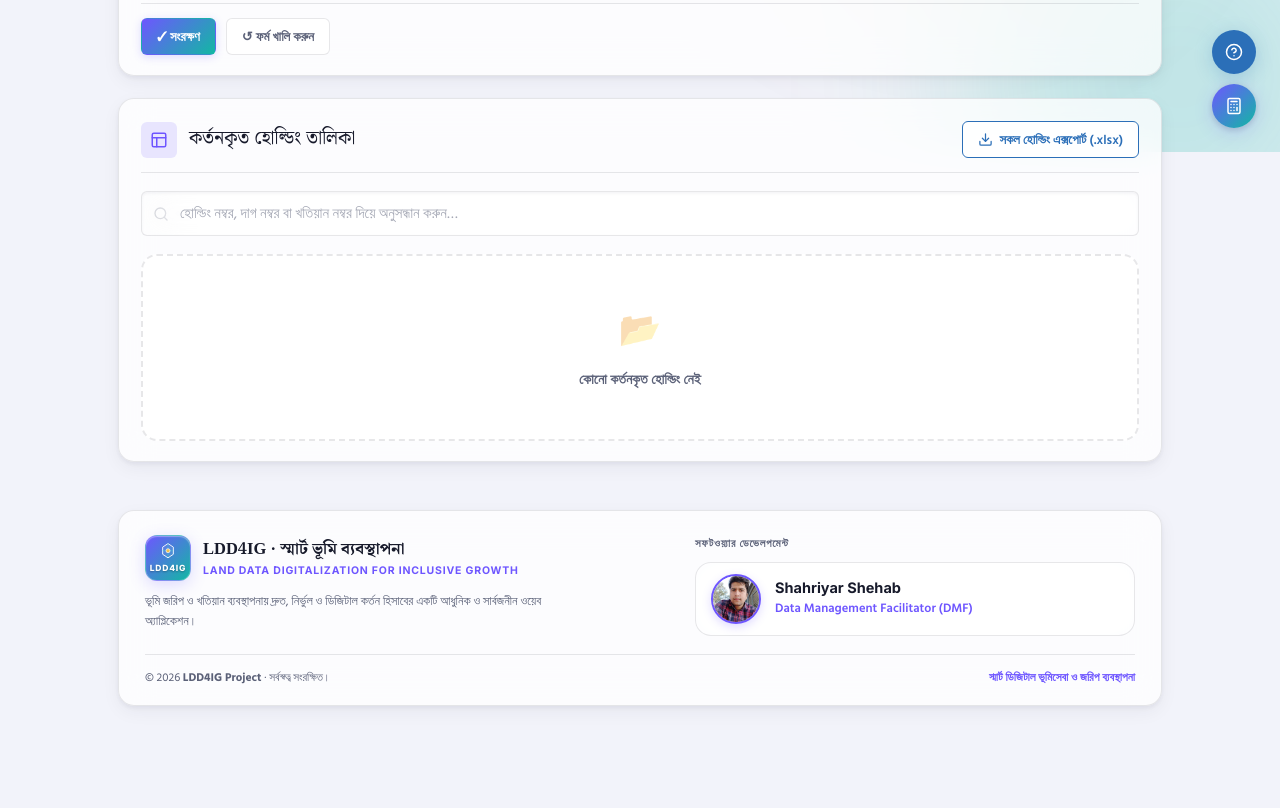
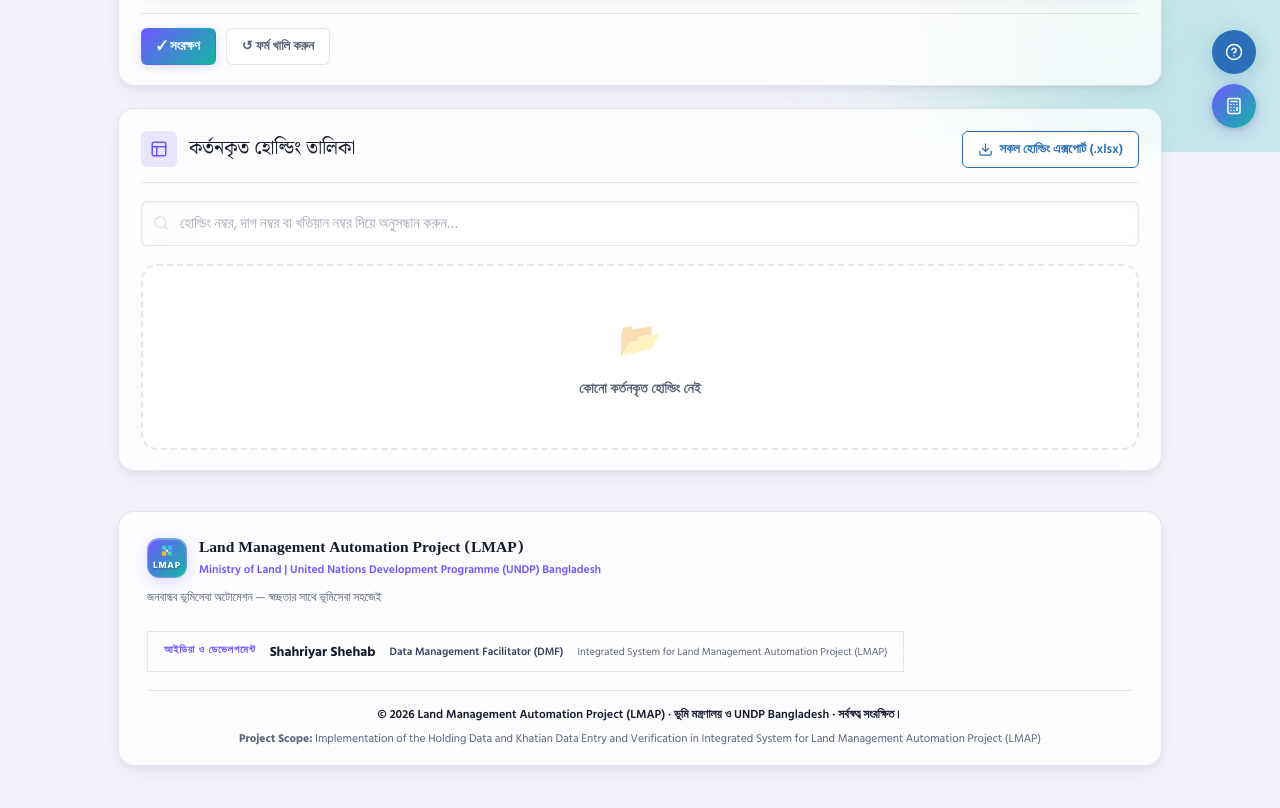
Before and after one commit to shahriyarshehab/landDeductionTable, a plain HTML site: page index.html in a window 1280 px wide. Shown: the part 648-1456 px from the top of the page. Drawn offline with Linux system fonts and the light colour scheme; a web font is replaced by a local one.

Commit message:
style: apply official LMAP branding, logos, slogans, and headers/footers to main branch

```diff
--- a/css/styles.css
+++ b/css/styles.css
@@ -188,6 +188,34 @@ html[data-theme="dark"] .seal{
   background:linear-gradient(135deg, var(--primary) 0%, var(--accent) 100%);
   border-color:rgba(139,124,255,0.35);
   box-shadow:0 4px 18px rgba(0,0,0,0.45), inset 0 1px 1px rgba(139,124,255,0.25);
+}
+
+.partner-meta-tag {
+  display: inline-flex;
+  align-items: center;
+  gap: 6px;
+  background: var(--surface-2);
+  border: 1px solid var(--line);
+  padding: 3px 10px;
+  border-radius: 20px;
+  font-size: 11px;
+  font-weight: 700;
+  color: var(--primary);
+  margin-bottom: 4px;
+}
+.partner-dot {
+  color: var(--ink-soft);
+  opacity: 0.5;
+}
+.lmap-badge {
+  background: linear-gradient(135deg, var(--primary) 0%, var(--accent) 100%);
+  color: #FFFFFF;
+  padding: 1px 6px;
+  border-radius: 10px;
+  font-size: 10px;
+  font-weight: 800;
+  letter-spacing: 0.5px;
+  margin-left: 2px;
 }
 
 .brand-text h1{
@@ -1300,6 +1328,104 @@ html[data-theme="dark"] .holding-serial-badge{background:rgba(139,124,255,0.18);
   }
 }
 
+/* ── ENTERPRISE GRADE OFFICIAL FOOTER ──────────────────────────────── */
+.app-footer {
+  margin-top: 40px;
+  background: var(--surface);
+  border: 1px solid var(--line);
+  border-radius: var(--radius-lg);
+  padding: 24px 28px 18px;
+  box-shadow: var(--shadow);
+}
+.footer-top {
+  display: flex;
+  justify-content: space-between;
+  align-items: flex-start;
+  gap: 24px;
+  flex-wrap: wrap;
+  padding-bottom: 18px;
+  border-bottom: 1px solid var(--line);
+}
+.footer-brand-col {
+  flex: 1;
+  min-width: 280px;
+}
+.footer-brand {
+  display: flex;
+  align-items: center;
+  gap: 12px;
+  margin-bottom: 8px;
+}
+.footer-seal {
+  width: 40px;
+  height: 40px;
+}
+.footer-title {
+  font-family: var(--font-serif);
+  font-size: 15.5px;
+  font-weight: 700;
+  color: var(--ink);
+}
+.footer-sub {
+  font-size: 11.5px;
+  font-weight: 600;
+  color: var(--primary);
+}
+.footer-motto {
+  font-size: 12px;
+  color: var(--ink-soft);
+  margin-top: 4px;
+}
+.footer-dev-col {
+  flex-none: true;
+}
+.dev-card {
+  background: var(--surface-card);
+  border: 1px solid var(--line);
+  border-radius: var(--radius-md);
+  padding: 10px 16px;
+}
+.dev-card-title {
+  font-size: 10.5px;
+  text-transform: uppercase;
+  letter-spacing: 0.8px;
+  color: var(--primary);
+  font-weight: 800;
+  margin-bottom: 2px;
+}
+.dev-name {
+  font-family: var(--font-sans);
+  font-size: 13.5px;
+  font-weight: 700;
+  color: var(--ink);
+}
+.dev-role {
+  font-size: 11px;
+  color: var(--ink-mid);
+  font-weight: 600;
+}
+.dev-dept {
+  font-size: 10.5px;
+  color: var(--ink-soft);
+  margin-top: 2px;
+}
+.footer-bottom {
+  padding-top: 14px;
+  display: flex;
+  flex-direction: column;
+  gap: 6px;
+}
+.footer-copy {
+  font-size: 12px;
+  font-weight: 600;
+  color: var(--ink);
+}
+.footer-meta {
+  font-size: 11.5px;
+  color: var(--ink-soft);
+  line-height: 1.4;
+}
+
 /* ── RESPONSIVE ──────────────────────────────── */
 @media(max-width:540px){
   .hd{padding:16px 0 14px;}
--- a/index.html
+++ b/index.html
@@ -21,21 +21,26 @@
   <!-- HEADER (RELEVANT LAND DATA EMBLEM & OFFICIAL MOTTO) -->
   <header class="hd">
     <div class="brand">
-      <div class="seal" title="LDD4IG · স্মার্ট ভূমি ব্যবস্থাপনা">
+      <div class="seal" title="LMAP · জনবান্ধব ভূমিসেবা অটোমেশন">
         <svg viewBox="0 0 48 48" fill="none" xmlns="http://www.w3.org/2000/svg">
-          <!-- Land Plot Polygon Matrix & Cadastral Prism -->
-          <path d="M12 16L24 8L36 16V32L24 40L12 32V16Z" stroke="#FFFFFF" stroke-width="2" stroke-linejoin="round" fill="rgba(255,255,255,0.08)"/>
-          <path d="M24 8V40" stroke="#33E0C7" stroke-width="1.5" stroke-dasharray="2 2"/>
-          <path d="M12 24H36" stroke="#33E0C7" stroke-width="1.5" stroke-dasharray="2 2"/>
-          <!-- Cadastral Benchmark Point -->
-          <circle cx="24" cy="24" r="4.5" fill="#F5C24D" stroke="#FFFFFF" stroke-width="1.5"/>
+          <rect x="8" y="8" width="14" height="14" rx="3" fill="#2DD4BF" fill-opacity="0.9"/>
+          <rect x="26" y="8" width="14" height="14" rx="3" fill="#38BDF8" fill-opacity="0.9"/>
+          <rect x="8" y="26" width="14" height="14" rx="3" fill="#FBBF24" fill-opacity="0.9"/>
+          <rect x="26" y="26" width="14" height="14" rx="3" fill="#34D399" fill-opacity="0.9"/>
+          <path d="M15 15L33 33" stroke="#FFFFFF" stroke-width="2" stroke-linecap="round"/>
+          <circle cx="24" cy="24" r="5" fill="#FFFFFF" stroke="#006EB5" stroke-width="1.5"/>
         </svg>
-        <span class="seal-badge-text">LDD4IG</span>
+        <span class="seal-badge-text">LMAP</span>
       </div>
       <div class="brand-text">
-        <div class="sub">Land Data Digitalization for Inclusive Growth (LDD4IG)</div>
-        <h1>Land Deduction Table</h1>
-        <div class="motto">Smart digital land services ensure accurate measurement and inclusive growth</div>
+        <div class="partner-meta-tag">
+          <span class="partner-name">Ministry of Land</span>
+          <span class="partner-dot">•</span>
+          <span class="partner-name">UNDP Bangladesh</span>
+          <span class="lmap-badge">LMAP</span>
+        </div>
+        <h1>Land Management Automation Project (LMAP)</h1>
+        <div class="motto">জনবান্ধব ভূমিসেবা অটোমেশন — স্বচ্ছতার সাথে ভূমিসেবা সহজেই</div>
       </div>
     </div>
 
@@ -148,48 +153,43 @@
     <div id="holdingsList"></div>
   </section>
 
-  <!-- ENTERPRISE GRADE PROFESSIONAL FOOTER (CLEAN REDESIGN WITHOUT BADGES) -->
+  <!-- ENTERPRISE GRADE PROFESSIONAL FOOTER -->
   <footer class="app-footer">
     <div class="footer-top">
       <div class="footer-brand-col">
         <div class="footer-brand">
-          <div class="seal footer-seal">
+          <div class="seal footer-seal" title="LMAP · জনবান্ধব ভূমিসেবা অটোমেশন">
             <svg viewBox="0 0 48 48" fill="none" xmlns="http://www.w3.org/2000/svg">
-              <path d="M12 16L24 8L36 16V32L24 40L12 32V16Z" stroke="#FFFFFF" stroke-width="2" stroke-linejoin="round" fill="rgba(255,255,255,0.08)"/>
-              <path d="M24 8V40" stroke="#33E0C7" stroke-width="1.5" stroke-dasharray="2 2"/>
-              <path d="M12 24H36" stroke="#33E0C7" stroke-width="1.5" stroke-dasharray="2 2"/>
-              <circle cx="24" cy="24" r="4.5" fill="#F5C24D" stroke="#FFFFFF" stroke-width="1.5"/>
+              <rect x="8" y="8" width="14" height="14" rx="3" fill="#2DD4BF" fill-opacity="0.9"/>
+              <rect x="26" y="8" width="14" height="14" rx="3" fill="#38BDF8" fill-opacity="0.9"/>
+              <rect x="8" y="26" width="14" height="14" rx="3" fill="#FBBF24" fill-opacity="0.9"/>
+              <rect x="26" y="26" width="14" height="14" rx="3" fill="#34D399" fill-opacity="0.9"/>
+              <path d="M15 15L33 33" stroke="#FFFFFF" stroke-width="2" stroke-linecap="round"/>
+              <circle cx="24" cy="24" r="5" fill="#FFFFFF" stroke="#006EB5" stroke-width="1.5"/>
             </svg>
-            <span class="seal-badge-text">LDD4IG</span>
+            <span class="seal-badge-text">LMAP</span>
           </div>
-          <div class="footer-brand-info">
-            <div class="footer-title">LDD4IG · স্মার্ট ভূমি ব্যবস্থাপনা</div>
-            <div class="footer-tagline">Land Data Digitalization for Inclusive Growth</div>
+          <div>
+            <div class="footer-title">Land Management Automation Project (LMAP)</div>
+            <div class="footer-sub">Ministry of Land | United Nations Development Programme (UNDP) Bangladesh</div>
           </div>
         </div>
-        <p class="footer-desc">ভূমি জরিপ ও খতিয়ান ব্যবস্থাপনায় দ্রুত, নির্ভুল ও ডিজিটাল কর্তন হিসাবের একটি আধুনিক ও সার্বজনীন ওয়েব অ্যাপ্লিকেশন।</p>
+        <div class="footer-motto">জনবান্ধব ভূমিসেবা অটোমেশন — স্বচ্ছতার সাথে ভূমিসেবা সহজেই</div>
       </div>
-
       <div class="footer-dev-col">
-        <div class="footer-section-title">সফটওয়্যার ডেভেলপমেন্ট</div>
         <div class="dev-card">
-          <div class="dev-avatar-wrap" title="Shahriyar Shehab (DMF)">
-            <img src="assets/devImage.jpeg" alt="Shahriyar Shehab" class="dev-avatar-img" onerror="this.onerror=null; this.src='https://ui-avatars.com/api/?name=Shahriyar+Shehab&background=6E56FF&color=fff&size=128&bold=true';">
-          </div>
-          <div class="dev-info">
-            <div class="dev-name">Shahriyar Shehab</div>
-            <div class="dev-role">Data Management Facilitator (DMF)</div>
-          </div>
+          <div class="dev-card-title">আইডিয়া ও ডেভেলপমেন্ট</div>
+          <div class="dev-name">Shahriyar Shehab</div>
+          <div class="dev-role">Data Management Facilitator (DMF)</div>
+          <div class="dev-dept">Integrated System for Land Management Automation Project (LMAP)</div>
         </div>
       </div>
     </div>
 
     <div class="footer-bottom">
-      <div class="footer-copy">
-        © 2026 <strong>LDD4IG Project</strong> · সর্বস্বত্ব সংরক্ষিত।
-      </div>
-      <div class="footer-credit">
-        স্মার্ট ডিজিটাল ভূমিসেবা ও জরিপ ব্যবস্থাপনা
+      <div class="footer-copy">© 2026 Land Management Automation Project (LMAP) · ভূমি মন্ত্রণালয় ও UNDP Bangladesh · সর্বস্বত্ব সংরক্ষিত।</div>
+      <div class="footer-meta">
+        <strong>Project Scope:</strong> Implementation of the Holding Data and Khatian Data Entry and Verification in Integrated System for Land Management Automation Project (LMAP)
       </div>
     </div>
   </footer>
@@ -207,8 +207,6 @@
     <span>ভূমি ক্যালকুলেটর</span>
   </button>
 </div>
-
-<!-- FLOATING CALCULATOR DRAWER (UNIVERSAL CONVERTER) -->
 <div class="calc-drawer" id="calcDrawer">
   <div class="calc-head">
     <h4>
--- a/js/app.js
+++ b/js/app.js
@@ -788,8 +788,8 @@ function printHolding(rec){
   printArea.innerHTML=`
     <div class="print-container">
       <div class="print-header">
-        <div class="print-app-title">LDD4IG · Land Data Digitalization for Inclusive Growth</div>
-        <div class="print-app-motto">স্মার্ট ডিজিটাল ভূমিসেবা · জমি কর্তন ও খতিয়ান ব্যবস্থাপনা</div>
+        <div class="print-app-title">Land Management Automation Project (LMAP)</div>
+        <div class="print-app-motto">Ministry of Land | United Nations Development Programme (UNDP) Bangladesh</div>
       </div>
       <div class="print-title-box">
         <h2 class="print-main-title">
@@ -808,10 +808,10 @@ function printHolding(rec){
       </table>
       <div class="print-footer">
         <div class="print-footer-left">
-          সফটওয়্যার ডেভেলপমেন্ট: <strong>Shahriyar Shehab</strong>, Data Management Facilitator (DMF)
+          <strong>Project Scope:</strong> Implementation of the Holding Data and Khatian Data Entry and Verification in LMAP
         </div>
         <div class="print-footer-right">
-          LDD4IG Project · সর্বস্বত্ব সংরক্ষিত © ${new Date().getFullYear()}
+          © ${new Date().getFullYear()} LMAP · ভূমি মন্ত্রণালয় ও UNDP Bangladesh
         </div>
       </div>
     </div>
@@ -839,8 +839,8 @@ function buildHoldingExcelData(rec){
   const aoa = [];
 
   // 1. App Header & Tagline (Matching Print Header)
-  aoa.push(['LDD4IG · Land Data Digitalization for Inclusive Growth']);
-  aoa.push(['স্মার্ট ডিজিটাল ভূমিসেবা · জমি কর্তন ও খতিয়ান ব্যবস্থাপনা']);
+  aoa.push(['Land Management Automation Project (LMAP)']);
+  aoa.push(['Ministry of Land | United Nations Development Programme (UNDP) Bangladesh']);
 
   // 2. Holding Details Title Box (Matching Print Title Box)
   aoa.push([`হোল্ডিং নং: ${toBn(rec.holdingNo)} ${rec.khatian ? '| খতিয়ান নং: ' + toBn(rec.khatian) : ''} | সর্বমোট জমি: ${bnNum(t.area)} ${unitLabelText} | তারিখ: ${uDate}`]);
@@ -900,7 +900,7 @@ function buildHoldingExcelData(rec){
 
   // 6. Developer Credit Footer (Matching Print Footer)
   aoa.push([]); // Spacer row
-  aoa.push(['সফটওয়্যার ডেভেলপমেন্ট: Shahriyar Shehab, Data Management Facilitator (DMF) | LDD4IG Project']);
+  aoa.push(['Project Scope: Implementation of the Holding Data and Khatian Data Entry and Verification in LMAP | Ministry of Land • UNDP Bangladesh']);
 
   // Calculate clean column widths
   const colWidths = [
@@ -963,7 +963,7 @@ function exportToExcel(){
   });
 
   const dStr = new Date().toISOString().slice(0, 10);
-  XLSX.writeFile(wb, `LDD4IG_Holdings_MultiSheet_${dStr}.xlsx`);
+  XLSX.writeFile(wb, `LMAP_Holdings_MultiSheet_${dStr}.xlsx`);
   toast('সকল হোল্ডিং (.xlsx) এক্সপোর্ট সম্পন্ন ✓', 'success');
 }
 
```
